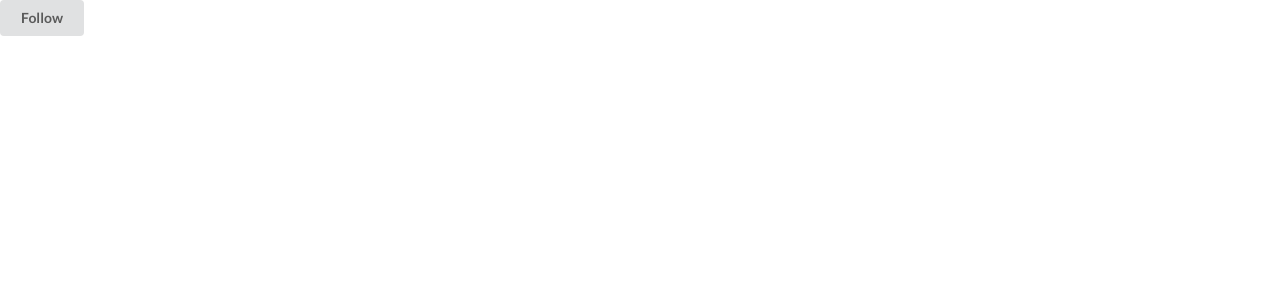
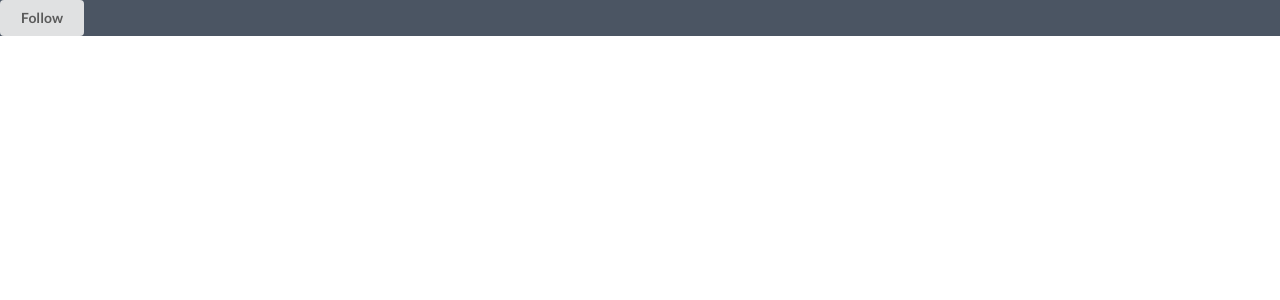
Before and after one commit to WildCodeSchool/lyon-js-sept21-p2-g1-front, a React (Create React App) app: page / in a window 1280 px wide. Shown: the top 300 px of the page. Built offline with nearby package versions, Linux system fonts and the light colour scheme.

Commit message:
init with tailwind

```diff
--- a/src/App.js
+++ b/src/App.js
@@ -1,7 +1,6 @@
-
 function App() {
   return (
-    <div>
+    <div className="bg-gray-600">
       <button type="button" className="ui button">
         Follow
       </button>
```
